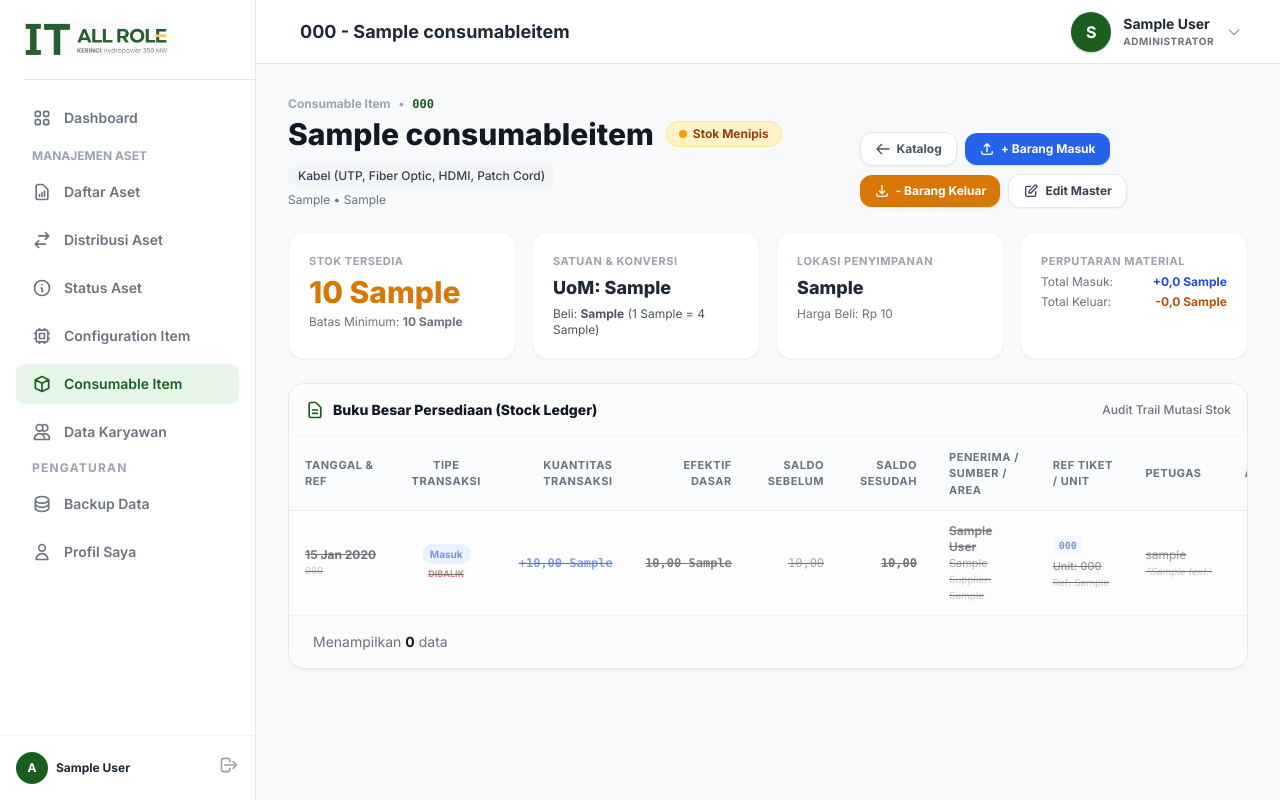
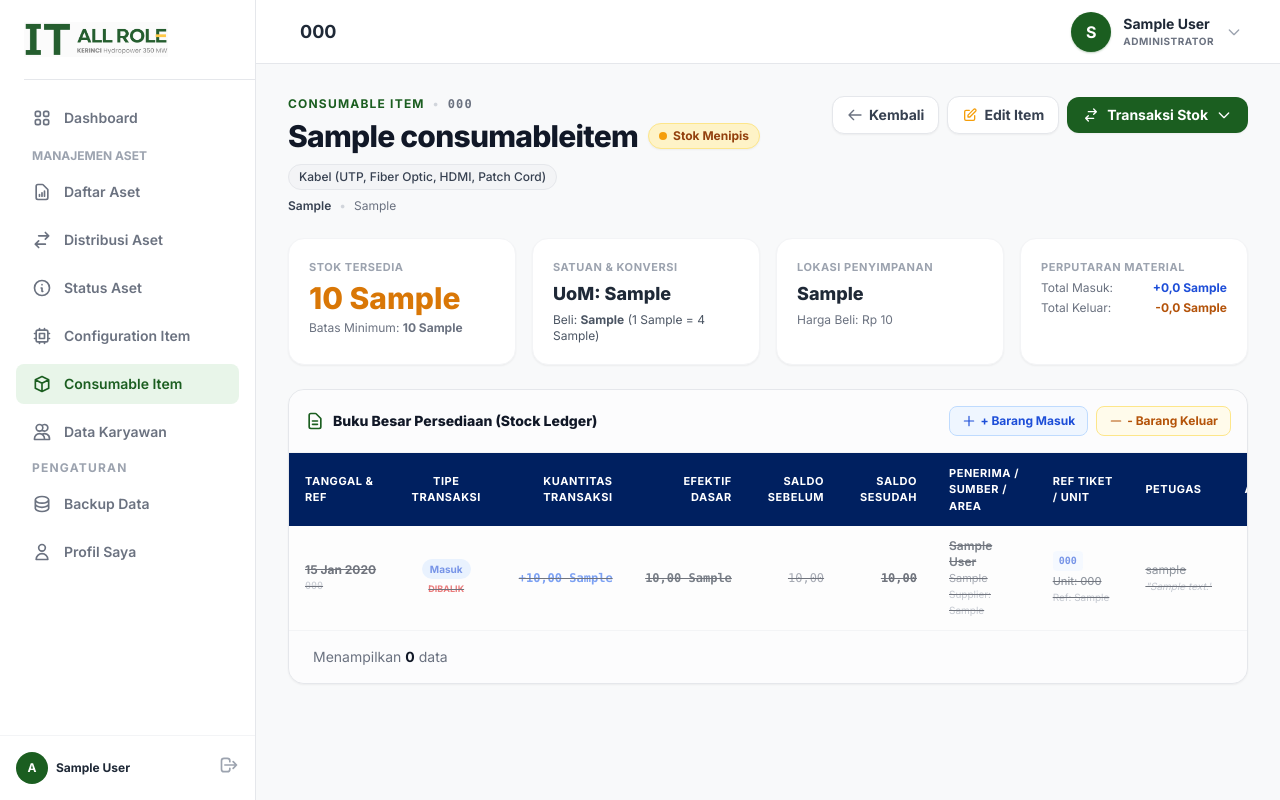
Before and after one commit to Wahyudin0701/manajemen-aset-it-ptkmh, a Django app: page /consumable/1/ in a window 1280 px wide. Run offline with Django 5.2, Linux system fonts and the light colour scheme; a user stored in the database is signed in; tables that the repository leaves empty hold one stand-in row (values such as "Sample post"); style sheets or scripts are compiled from the project's sources.

Commit message:
style: tidy up consumable detail action buttons and topbar title

```diff
--- a/templates/consumable_detail.html
+++ b/templates/consumable_detail.html
@@ -1,6 +1,6 @@
 {% extends 'base.html' %}
 
-{% block page_title %}{{ item.item_code }} - {{ item.name }}{% endblock %}
+{% block page_title %}{{ item.item_code }}{% endblock %}
 
 {% block page_title_guide %}Buku Besar & Riwayat Stok Consumable{% endblock %}
 {% block page_guide_content %}
@@ -15,58 +15,94 @@
 
 {% block content %}
 <!-- Header Navigation & Actions -->
-<div class="mb-6 flex flex-col sm:flex-row sm:justify-between sm:items-end space-y-4 sm:space-y-0">
-    <div>
-        <div class="flex items-center space-x-2 text-xs font-bold text-gray-400 mb-1">
-            <a href="{% url 'consumable_list' %}" class="hover:text-kerinci transition-colors">Consumable Item</a>
-            <span>&bull;</span>
-            <span class="text-kerinci font-mono">{{ item.item_code }}</span>
+<div class="mb-6 flex flex-col md:flex-row md:justify-between md:items-start gap-4">
+    <!-- Kiri: Breadcrumb, Judul, Badges & Spesifikasi -->
+    <div class="min-w-0 flex-1">
+        <div class="flex items-center space-x-2 text-xs font-bold text-kerinci uppercase tracking-widest mb-1.5">
+            <a href="{% url 'consumable_list' %}" class="hover:underline flex items-center gap-1">
+                <span>Consumable Item</span>
+            </a>
+            <span class="text-gray-300">&bull;</span>
+            <span class="font-mono text-gray-500 font-semibold">{{ item.item_code }}</span>
         </div>
-        <div class="flex flex-wrap items-center gap-3">
-            <h2 class="text-2xl sm:text-3xl font-extrabold text-gray-900">{{ item.name }}</h2>
+
+        <div class="flex flex-wrap items-center gap-2.5">
+            <h2 class="text-2xl sm:text-3xl font-extrabold text-gray-900 tracking-tight leading-tight">{{ item.name }}</h2>
+
             <!-- Status Badge -->
             {% if item.stock_status == 'out_of_stock' %}
-            <span class="px-3 py-1 rounded-full text-xs font-bold bg-red-100 text-red-700 border border-red-200 flex items-center gap-1.5">
+            <span class="px-2.5 py-1 rounded-full text-xs font-bold bg-red-100 text-red-700 border border-red-200 inline-flex items-center gap-1.5 shadow-sm">
                 <span class="w-2 h-2 rounded-full bg-red-500"></span>
                 Stok Habis
             </span>
             {% elif item.stock_status == 'low_stock' %}
-            <span class="px-3 py-1 rounded-full text-xs font-bold bg-amber-100 text-amber-800 border border-amber-200 flex items-center gap-1.5">
+            <span class="px-2.5 py-1 rounded-full text-xs font-bold bg-amber-100 text-amber-800 border border-amber-200 inline-flex items-center gap-1.5 shadow-sm">
                 <span class="w-2 h-2 rounded-full bg-amber-500"></span>
                 Stok Menipis
             </span>
             {% else %}
-            <span class="px-3 py-1 rounded-full text-xs font-bold bg-emerald-100 text-emerald-800 border border-emerald-200 flex items-center gap-1.5">
+            <span class="px-2.5 py-1 rounded-full text-xs font-bold bg-emerald-100 text-emerald-800 border border-emerald-200 inline-flex items-center gap-1.5 shadow-sm">
                 <span class="w-2 h-2 rounded-full bg-emerald-500"></span>
                 Stok Tersedia
             </span>
             {% endif %}
-            <span class="px-2.5 py-1 rounded-full text-xs font-medium bg-gray-100 text-gray-700">
+
+            <span class="px-2.5 py-1 rounded-full text-xs font-medium bg-gray-100 text-gray-700 border border-gray-200">
                 {{ item.get_category_display }}
             </span>
         </div>
-        <p class="text-xs text-gray-500 mt-1">{{ item.brand|default:"Tanpa Merek" }} &bull; {{ item.specification|default:"Tidak ada spesifikasi khusus" }}</p>
+
+        <p class="text-xs text-gray-500 mt-2 flex flex-wrap items-center gap-x-2 gap-y-1">
+            <span class="font-semibold text-gray-700">{{ item.brand|default:"Tanpa Merek" }}</span>
+            {% if item.specification %}
+            <span class="text-gray-300">&bull;</span>
+            <span>{{ item.specification }}</span>
+            {% endif %}
+        </p>
     </div>
 
-    <!-- Action Buttons -->
-    <div class="flex flex-wrap items-center gap-2 w-full sm:w-auto">
-        <a href="{% url 'consumable_list' %}" class="px-3.5 py-2 rounded-xl border border-gray-200 text-xs font-bold text-gray-600 hover:bg-gray-50 transition-colors flex items-center space-x-1.5 bg-white shadow-sm">
-            <svg class="w-4 h-4" fill="none" stroke="currentColor" viewBox="0 0 24 24"><path stroke-linecap="round" stroke-linejoin="round" stroke-width="2" d="M10 19l-7-7m0 0l7-7m-7 7h18"></path></svg>
-            <span>Katalog</span>
+    <!-- Kanan: Action Buttons Rapih & Teratur (Tidak Menumpuk) -->
+    <div class="flex items-center gap-2 shrink-0 self-start">
+        <a href="{% url 'consumable_list' %}" class="bg-white border border-gray-200 rounded-xl px-3.5 py-2 text-xs sm:text-sm font-bold text-gray-700 hover:bg-gray-50 hover:text-kerinci transition-colors flex items-center space-x-1.5 shadow-sm">
+            <svg class="w-4 h-4 text-gray-500" fill="none" stroke="currentColor" viewBox="0 0 24 24"><path stroke-linecap="round" stroke-linejoin="round" stroke-width="2" d="M10 19l-7-7m0 0l7-7m-7 7h18"></path></svg>
+            <span>Kembali</span>
         </a>
+
         {% if not is_read_only %}
-        <button onclick="openModalBarangMasuk()" class="bg-blue-600 text-white px-3.5 py-2 rounded-xl text-xs font-bold shadow-sm shadow-blue-500/20 hover:bg-blue-700 transition-colors flex items-center space-x-1.5">
-            <svg class="w-4 h-4" fill="none" stroke="currentColor" viewBox="0 0 24 24"><path stroke-linecap="round" stroke-linejoin="round" stroke-width="2" d="M4 16v1a3 3 0 003 3h10a3 3 0 003-3v-1m-4-8l-4-4m0 0L8 8m4-4v12"></path></svg>
-            <span>+ Barang Masuk</span>
+        <button onclick="openModalEditItem()" class="bg-white border border-gray-200 rounded-xl px-3.5 py-2 text-xs sm:text-sm font-bold text-gray-700 hover:bg-gray-50 transition-colors flex items-center space-x-1.5 shadow-sm">
+            <svg class="w-4 h-4 text-amber-500" fill="none" stroke="currentColor" viewBox="0 0 24 24"><path stroke-linecap="round" stroke-linejoin="round" stroke-width="2" d="M11 5H6a2 2 0 00-2 2v11a2 2 0 002 2h11a2 2 0 002-2v-5m-1.414-9.414a2 2 0 112.828 2.828L11.828 15H9v-2.828l8.586-8.586z"></path></svg>
+            <span>Edit Item</span>
         </button>
-        <button onclick="openModalBarangKeluar()" class="bg-amber-600 text-white px-3.5 py-2 rounded-xl text-xs font-bold shadow-sm shadow-amber-500/20 hover:bg-amber-700 transition-colors flex items-center space-x-1.5">
-            <svg class="w-4 h-4" fill="none" stroke="currentColor" viewBox="0 0 24 24"><path stroke-linecap="round" stroke-linejoin="round" stroke-width="2" d="M4 16v1a3 3 0 003 3h10a3 3 0 003-3v-1m-4-4l-4 4m0 0l-4-4m4 4V4"></path></svg>
-            <span>- Barang Keluar</span>
-        </button>
-        <button onclick="openModalEditItem()" class="px-3.5 py-2 rounded-xl border border-gray-200 text-xs font-bold text-gray-700 hover:bg-gray-50 transition-colors flex items-center space-x-1.5 bg-white shadow-sm">
-            <svg class="w-4 h-4" fill="none" stroke="currentColor" viewBox="0 0 24 24"><path stroke-linecap="round" stroke-linejoin="round" stroke-width="2" d="M11 5H6a2 2 0 00-2 2v11a2 2 0 002 2h11a2 2 0 002-2v-5m-1.414-9.414a2 2 0 112.828 2.828L11.828 15H9v-2.828l8.586-8.586z"></path></svg>
-            <span>Edit Master</span>
-        </button>
+
+        <!-- Dropdown Transaksi Stok -->
+        <div class="relative inline-block" id="trxDropdownContainer">
+            <button onclick="var d = document.getElementById('trxActionDropdown'); d.style.display = d.style.display === 'block' ? 'none' : 'block'; event.stopPropagation();" class="bg-kerinci hover:bg-kerinci/90 text-white rounded-xl px-4 py-2 text-xs sm:text-sm font-bold transition-all shadow-sm flex items-center space-x-2">
+                <svg class="w-4 h-4" fill="none" stroke="currentColor" viewBox="0 0 24 24"><path stroke-linecap="round" stroke-linejoin="round" stroke-width="2" d="M8 7h12m0 0l-4-4m4 4l-4 4m0 6H4m0 0l4 4m-4-4l4-4"></path></svg>
+                <span>Transaksi Stok</span>
+                <svg class="w-4 h-4" fill="none" stroke="currentColor" viewBox="0 0 24 24"><path stroke-linecap="round" stroke-linejoin="round" stroke-width="2" d="M19 9l-7 7-7-7"></path></svg>
+            </button>
+            <div id="trxActionDropdown" style="display: none;" class="absolute right-0 mt-2 w-56 bg-white rounded-2xl shadow-[0_10px_35px_rgba(0,0,0,0.15)] border border-gray-100 p-1.5 z-50">
+                <button onclick="openModalBarangMasuk(); document.getElementById('trxActionDropdown').style.display='none';" class="w-full text-left px-3.5 py-2.5 rounded-xl hover:bg-blue-50 text-blue-700 font-bold text-xs flex items-center space-x-2.5 transition-colors">
+                    <div class="w-7 h-7 rounded-lg bg-blue-100 flex items-center justify-center text-blue-600 shrink-0">
+                        <svg class="w-4 h-4" fill="none" stroke="currentColor" viewBox="0 0 24 24"><path stroke-linecap="round" stroke-linejoin="round" stroke-width="2" d="M4 16v1a3 3 0 003 3h10a3 3 0 003-3v-1m-4-8l-4-4m0 0L8 8m4-4v12"></path></svg>
+                    </div>
+                    <div>
+                        <div class="font-extrabold">+ Barang Masuk</div>
+                        <div class="text-[10px] text-gray-500 font-normal">Penerimaan / Pengadaan</div>
+                    </div>
+                </button>
+                <div class="h-px bg-gray-100 my-1"></div>
+                <button onclick="openModalBarangKeluar(); document.getElementById('trxActionDropdown').style.display='none';" class="w-full text-left px-3.5 py-2.5 rounded-xl hover:bg-amber-50 text-amber-700 font-bold text-xs flex items-center space-x-2.5 transition-colors">
+                    <div class="w-7 h-7 rounded-lg bg-amber-100 flex items-center justify-center text-amber-600 shrink-0">
+                        <svg class="w-4 h-4" fill="none" stroke="currentColor" viewBox="0 0 24 24"><path stroke-linecap="round" stroke-linejoin="round" stroke-width="2" d="M4 16v1a3 3 0 003 3h10a3 3 0 003-3v-1m-4-4l-4 4m0 0l-4-4m4 4V4"></path></svg>
+                    </div>
+                    <div>
+                        <div class="font-extrabold">- Barang Keluar</div>
+                        <div class="text-[10px] text-gray-500 font-normal">Pemakaian Teknisi / Unit</div>
+                    </div>
+                </button>
+            </div>
+        </div>
         {% endif %}
     </div>
 </div>
@@ -120,18 +156,31 @@
 
 <!-- Stock Ledger Table (Buku Besar Mutasi) -->
 <div class="bg-white rounded-2xl shadow-sm border border-gray-200 overflow-hidden mb-6">
-    <div class="p-4 border-b border-gray-100 flex items-center justify-between bg-gray-50/50">
+        <div class="p-4 border-b border-gray-100 flex flex-col sm:flex-row sm:items-center justify-between gap-3 bg-gray-50/50">
         <div class="flex items-center space-x-2">
             <svg class="w-5 h-5 text-kerinci" fill="none" stroke="currentColor" viewBox="0 0 24 24"><path stroke-linecap="round" stroke-linejoin="round" stroke-width="2" d="M9 12h6m-6 4h6m2 5H7a2 2 0 01-2-2V5a2 2 0 012-2h5.586a1 1 0 01.707.293l5.414 5.414a1 1 0 01.293.707V19a2 2 0 01-2 2z"></path></svg>
             <h3 class="font-extrabold text-gray-900 text-sm">Buku Besar Persediaan (Stock Ledger)</h3>
         </div>
+        {% if not is_read_only %}
+        <div class="flex items-center space-x-2 self-start sm:self-auto">
+            <button onclick="openModalBarangMasuk()" class="text-xs font-bold text-blue-700 bg-blue-50 hover:bg-blue-100 border border-blue-200 px-3 py-1.5 rounded-lg transition-colors flex items-center space-x-1 shadow-xs">
+                <svg class="w-3.5 h-3.5" fill="none" stroke="currentColor" viewBox="0 0 24 24"><path stroke-linecap="round" stroke-linejoin="round" stroke-width="2" d="M12 4v16m8-8H4"></path></svg>
+                <span>+ Barang Masuk</span>
+            </button>
+            <button onclick="openModalBarangKeluar()" class="text-xs font-bold text-amber-700 bg-amber-50 hover:bg-amber-100 border border-amber-200 px-3 py-1.5 rounded-lg transition-colors flex items-center space-x-1 shadow-xs">
+                <svg class="w-3.5 h-3.5" fill="none" stroke="currentColor" viewBox="0 0 24 24"><path stroke-linecap="round" stroke-linejoin="round" stroke-width="2" d="M20 12H4"></path></svg>
+                <span>- Barang Keluar</span>
+            </button>
+        </div>
+        {% else %}
         <span class="text-xs text-gray-500 font-medium">Audit Trail Mutasi Stok</span>
+        {% endif %}
     </div>
 
     <div class="overflow-x-auto">
         <table class="w-full text-left border-collapse min-w-[1000px]">
-            <thead>
-                <tr class="bg-gray-50/75 border-b border-gray-200 text-[11px] font-bold text-gray-500 uppercase tracking-wider">
+            <thead class="bg-[#002060] text-white">
+                <tr class="text-[11px] font-bold uppercase tracking-wider">
                     <th class="py-3 px-4">Tanggal & Ref</th>
                     <th class="py-3 px-4 text-center">Tipe Transaksi</th>
                     <th class="py-3 px-4 text-right">Kuantitas Transaksi</th>
@@ -654,5 +703,13 @@
     function closeModalReversal() {
         document.getElementById('modalReversal').classList.add('hidden');
     }
+
+    // Tutup dropdown saat klik di luar
+    window.addEventListener('click', function(e) {
+        var trxDropdown = document.getElementById('trxActionDropdown');
+        if (trxDropdown && !trxDropdown.contains(e.target)) {
+            trxDropdown.style.display = 'none';
+        }
+    });
 </script>
 {% endblock %}
```
